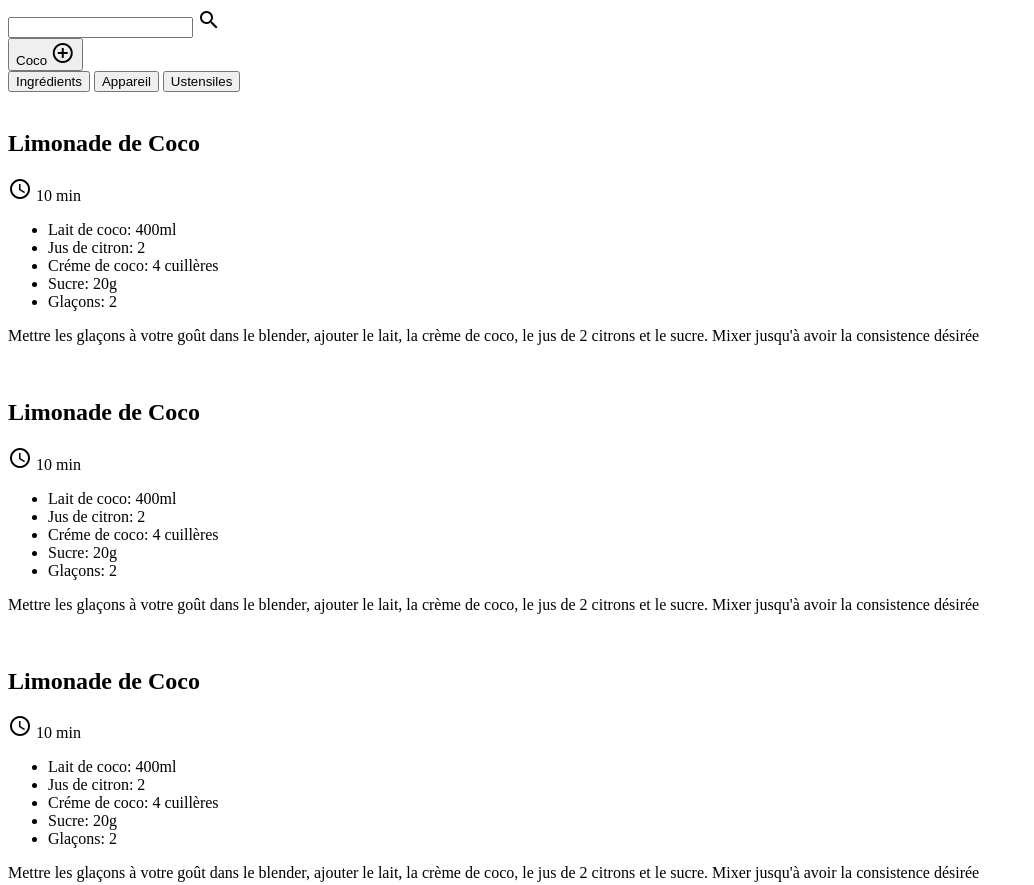
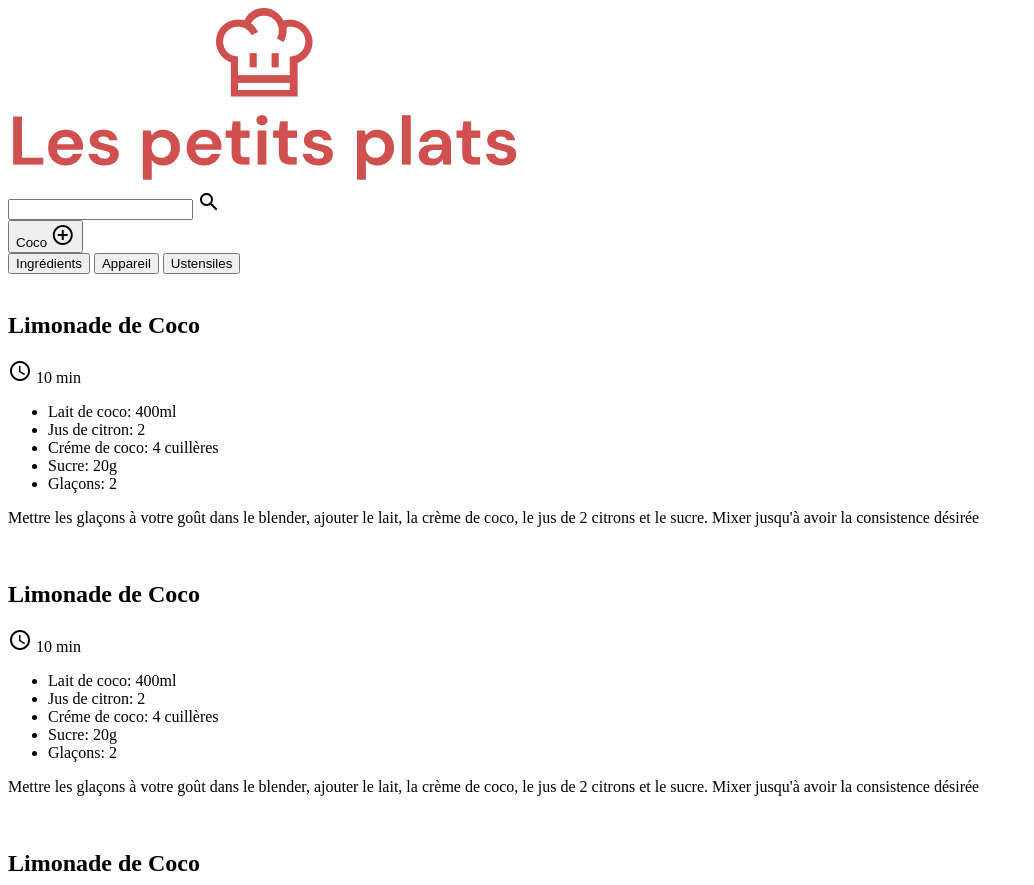
Before and after one commit to PabloSKZ/Pabloeskenazi_7_30102020, a plain HTML site: page index.html in a window 1280 px wide. Shown: the top 885 px of the page, without its empty margins (0-1034 px from the left). Drawn offline with Linux system fonts and the light colour scheme.

Commit message:
:bento: add logo

```diff
--- a/index.html
+++ b/index.html
@@ -11,7 +11,9 @@
     <title>Les Petits Plats</title>
   </head>
   <body>
-    <header></header>
+    <header>
+      <img src="assets/logo.png" alt="Les petits plats" />
+    </header>
     <section class="search">
       <div class="search__bar">
         <input
```
Also changed, not shown: assets/logo.png (added).
